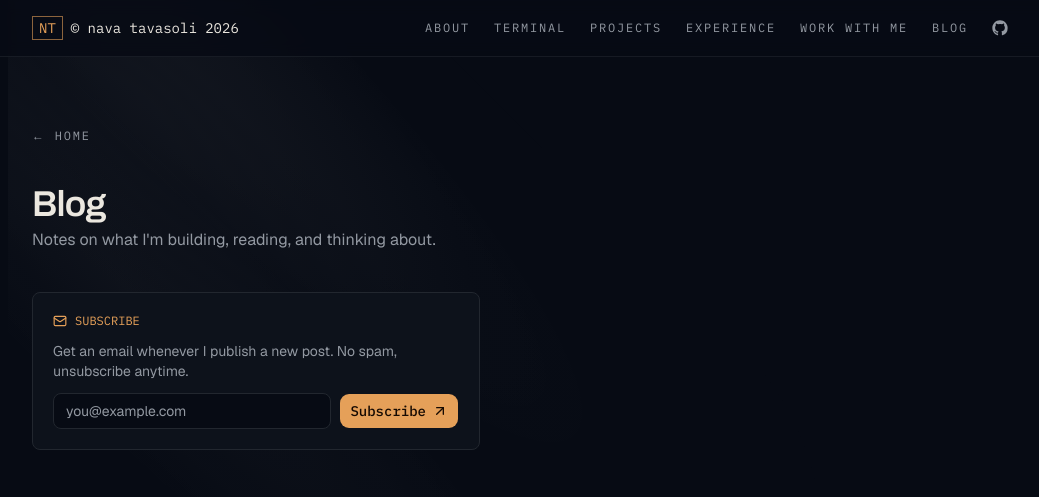
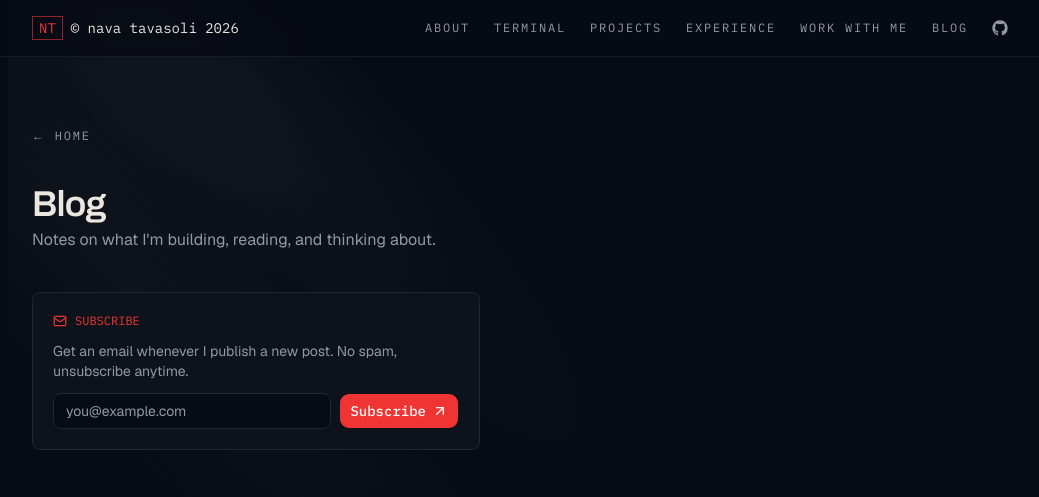
Before and after one commit to navatavasoli/portfolio, a Next.js app: page /blog in a window 1280 px wide. Shown: the top 497 px of the page, without its empty margins (120-1159 px from the left). Built offline with nearby package versions, Linux system fonts and the light colour scheme; grey boxes are pictures that could not be loaded.

Commit message:
theme update

```diff
--- a/app/globals.css
+++ b/app/globals.css
@@ -29,6 +29,8 @@
   --color-destructive: var(--destructive);
   --color-accent-foreground: var(--accent-foreground);
   --color-accent: var(--accent);
+  --color-accent-blue: var(--accent-blue);
+  --color-accent-gold: var(--accent-gold);
   --color-muted-foreground: var(--muted-foreground);
   --color-muted: var(--muted);
   --color-secondary-foreground: var(--secondary-foreground);
@@ -146,8 +148,8 @@ html {
   --card-foreground: oklch(0.93 0.012 85);
   --popover: oklch(0.18 0.02 262);
   --popover-foreground: oklch(0.93 0.012 85);
-  --primary: oklch(0.76 0.12 65);              /* copper trace */
-  --primary-foreground: oklch(0.16 0.03 65);
+  --primary: oklch(0.62 0.22 27);              /* spidey red */
+  --primary-foreground: oklch(0.99 0.01 27);
   --secondary: oklch(0.24 0.02 262);
   --secondary-foreground: oklch(0.9 0.012 85);
   --muted: oklch(0.22 0.02 262);
@@ -156,7 +158,9 @@ html {
   --accent-foreground: oklch(0.93 0.012 85);
   --border: oklch(0.27 0.018 262);
   --input: oklch(0.27 0.018 262);
-  --ring: oklch(0.76 0.12 65);
+  --ring: oklch(0.62 0.22 27);
+  --accent-blue: oklch(0.5 0.16 258);          /* deep blue */
+  --accent-gold: oklch(0.82 0.15 92);          /* golden yellow */
 }
 
 /* Type roles */
@@ -182,10 +186,10 @@ html {
 
 /* Small extras */
 .text-trace {
-  color: oklch(0.72 0.1 230); /* signal blue, for plot annotations */
+  color: oklch(0.72 0.13 258); /* deep blue, for plot annotations */
 }
 ::selection {
-  background: oklch(0.76 0.12 65 / 0.3);
+  background: oklch(0.62 0.22 27 / 0.3);
 }
 
 /* Blog post content, rendered from Markdown */
@@ -301,16 +305,16 @@ html {
   color: var(--foreground);
 }
 .glass-button-wrap:hover .glass-button {
-  border-color: oklch(0.76 0.12 65 / 45%);
+  border-color: oklch(0.62 0.22 27 / 45%);
   background: linear-gradient(
     135deg,
-    oklch(0.76 0.12 65 / 18%),
+    oklch(0.62 0.22 27 / 18%),
     oklch(1 0 0 / 4%)
   );
   transform: translateY(-1px);
   box-shadow:
     inset 0 1px 0 oklch(1 0 0 / 24%),
-    0 6px 20px oklch(0.76 0.12 65 / 15%);
+    0 6px 20px oklch(0.62 0.22 27 / 15%);
 }
 .glass-button-wrap:active .glass-button {
   transform: translateY(0);
@@ -320,7 +324,7 @@ html {
   inset: 0;
   z-index: 0;
   border-radius: 9999px;
-  background: oklch(0.76 0.12 65 / 20%);
+  background: oklch(0.62 0.22 27 / 20%);
   filter: blur(16px);
   opacity: 0;
   transition: opacity 0.25s ease;
--- a/components/site/robot-lab.tsx
+++ b/components/site/robot-lab.tsx
@@ -113,13 +113,13 @@ export function RobotLab() {
         </div>
 
         <div className="relative h-[340px] w-full md:h-[520px]">
-          {/* Copper bloom behind the rig so it reads against the dark panel. */}
+          {/* Golden bloom behind the rig so it reads against the dark panel. */}
           <div
             aria-hidden
             className="pointer-events-none absolute inset-x-8 inset-y-12 -z-10 rounded-full blur-3xl"
             style={{
               background:
-                "radial-gradient(ellipse at center, oklch(0.76 0.12 65 / 0.14), transparent 65%)",
+                "radial-gradient(ellipse at center, oklch(0.82 0.15 92 / 0.14), transparent 65%)",
             }}
           />
           {reduce ? (
--- a/components/ui/spotlight.tsx
+++ b/components/ui/spotlight.tsx
@@ -11,7 +11,7 @@ import {
 import { cn } from "@/lib/utils";
 
 /**
- * A copper glow that trails the cursor across the nearest positioned ancestor.
+ * A red-to-blue glow that trails the cursor across the nearest positioned ancestor.
  * Listens on the parent element rather than itself so it keeps tracking while
  * the pointer is over content stacked above it (text, buttons, a WebGL canvas).
  */
@@ -63,7 +63,7 @@ export function Spotlight({
         transform,
         opacity,
         background:
-          "radial-gradient(circle at center, oklch(0.76 0.12 65 / 0.18), oklch(0.72 0.1 230 / 0.07) 45%, transparent 70%)",
+          "radial-gradient(circle at center, oklch(0.62 0.22 27 / 0.18), oklch(0.5 0.16 258 / 0.1) 45%, transparent 70%)",
       }}
     />
   );
```
